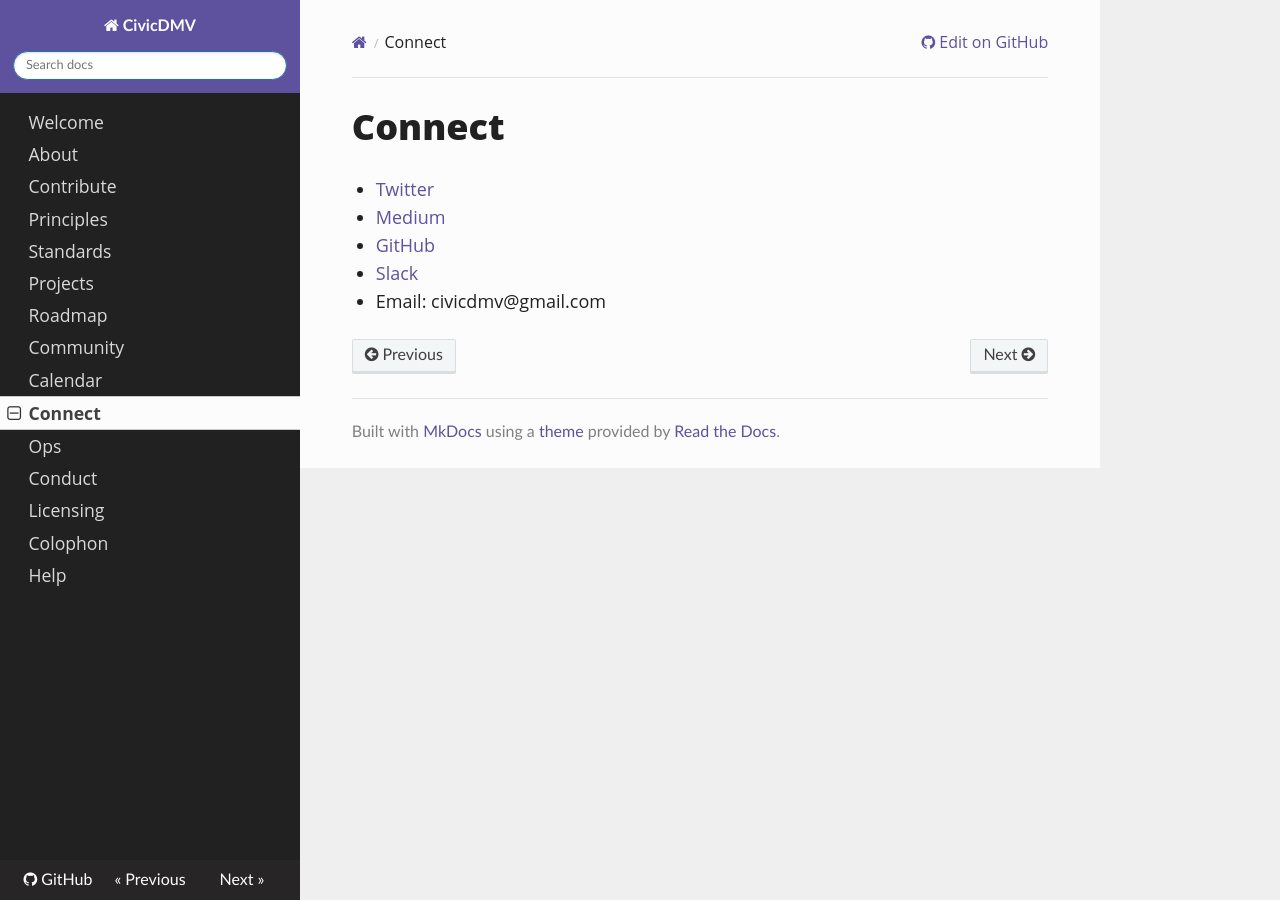
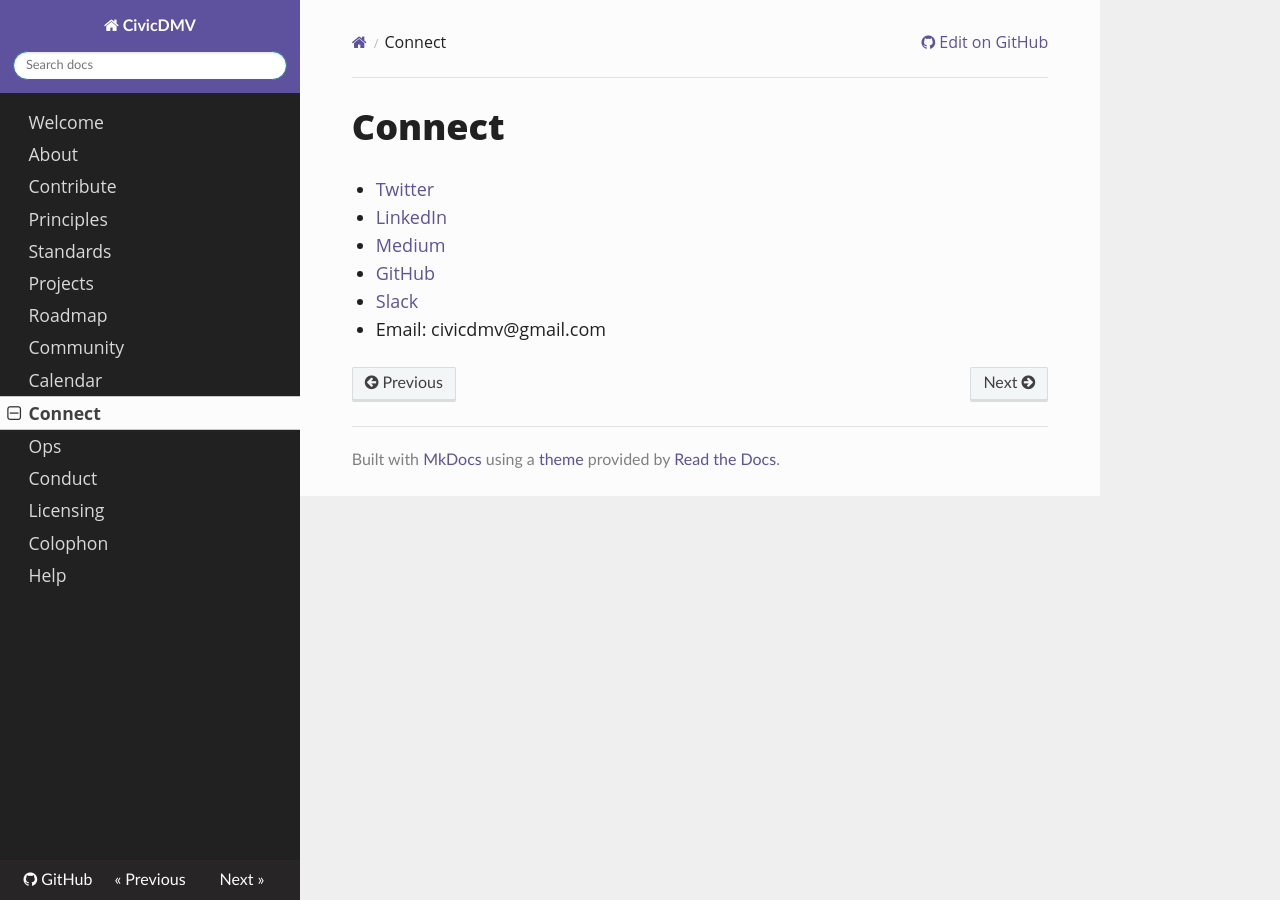
Before and after one commit to civicdmv/handbook, an MkDocs documentation site: the page built from docs/connect.md, in a window 1280 px wide. Built offline with MkDocs 1.6.1, drawn with Linux system fonts in a browser that asks for light colours; nearby versions of some CDN libraries; old or Windows-style settings are respelled for this version of MkDocs.

Commit message:
Update connect.md

```diff
--- a/docs/connect.md
+++ b/docs/connect.md
@@ -1,6 +1,7 @@
 # Connect
 
 * [Twitter](https://twitter.com/Civic_DMV)
+* [LinkedIn](https://linkedin.com/company/civicdmv)
 * [Medium](https://medium.com/civicdmv)
 * [GitHub](https://github.com/CivicDMV)
 * [Slack](https://join.slack.com/t/civicdmv/shared_invite/enQtNjEyNjEwMjQ4OTAzLWQ4M2FlMDI0NzNiNTNmNjc4YjY2N2FmNzYwMjE5Mzg5OGVkYzY5ZDhmNjljMGY0MWY4ZDI5MGZhM2Y5ZmRkYjM)
```
